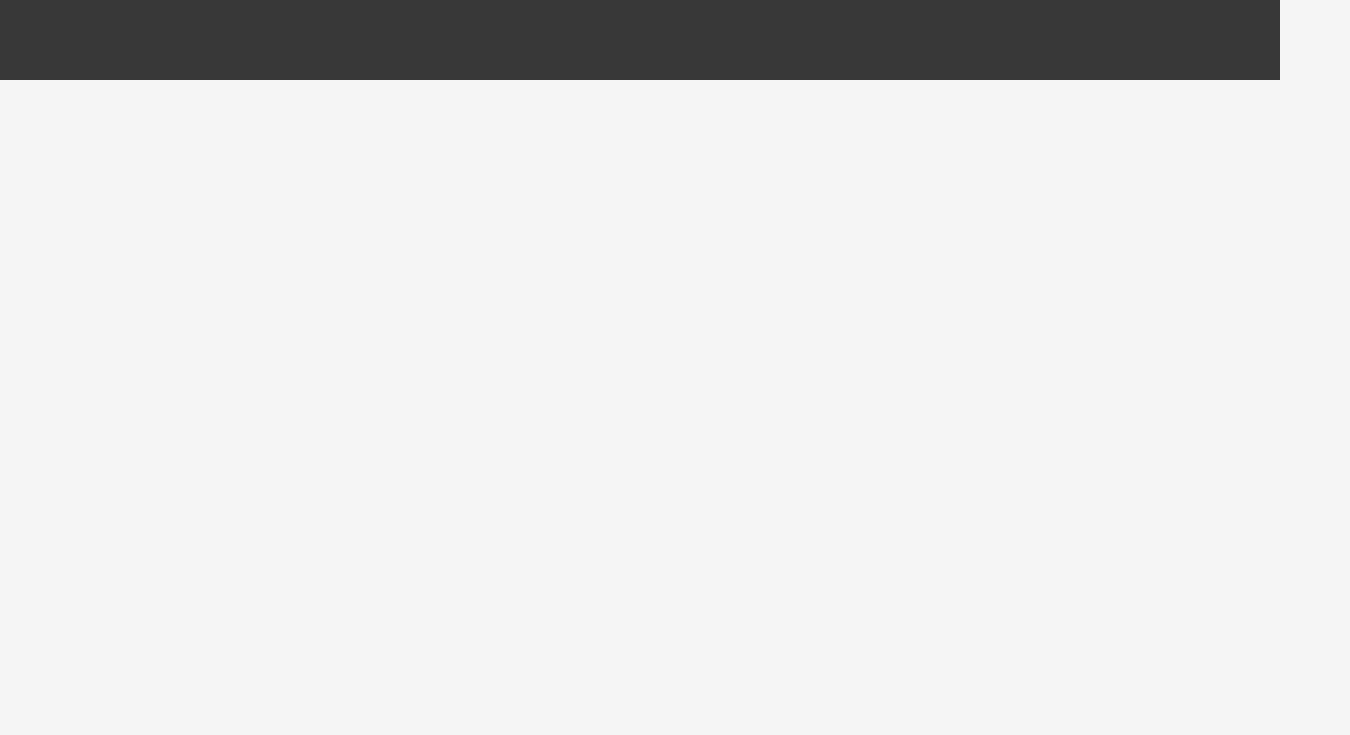
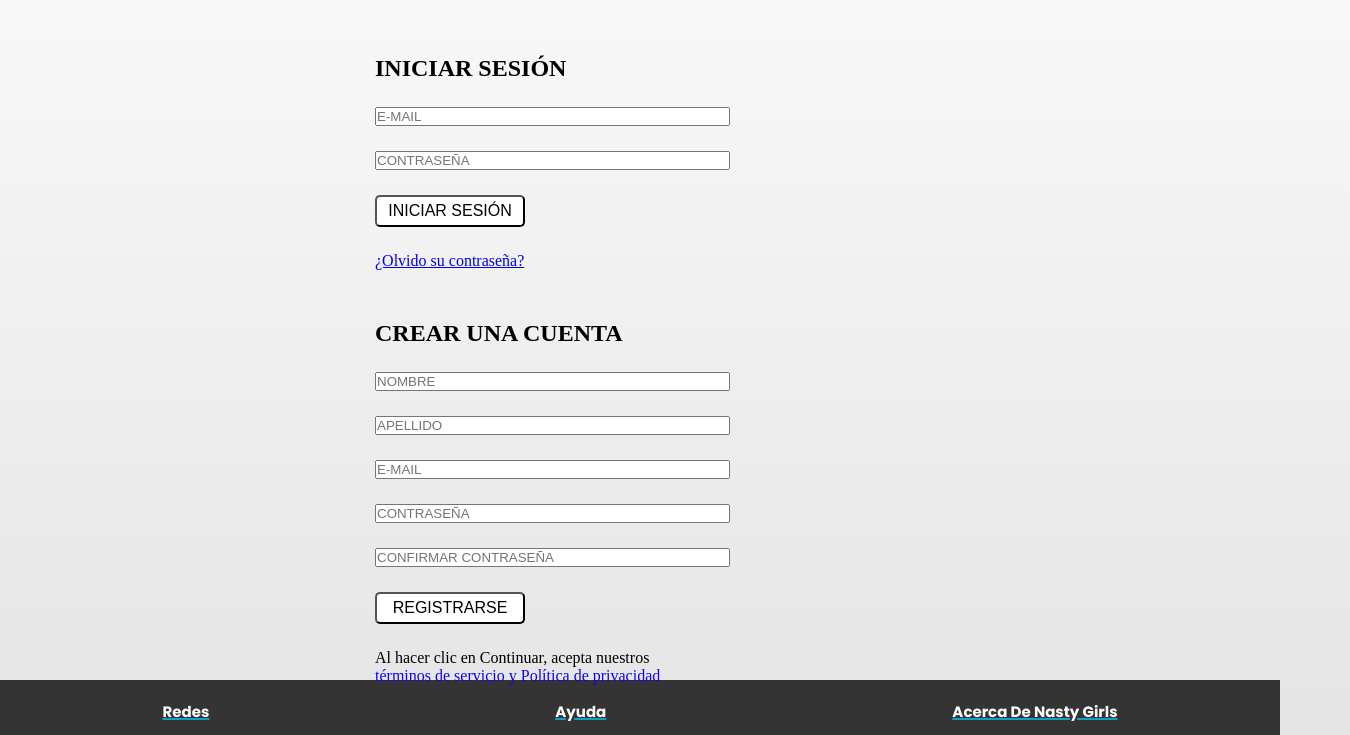
Before and after one commit to Gerald-web21/Nasty-Girls, a plain HTML site: page pages/inicio-de-sesion.html in a window 1280 px wide. Shown: the part 260-995 px from the top of the page, 1350 px wide, since content can reach past the window. Before the commit the page ends 800 px from the top, so only its background shows below. Drawn offline with nearby package versions, Linux system fonts and the light colour scheme.

Commit message:
creacion de la pagina de registro

```diff
--- a/css/estilo.css
+++ b/css/estilo.css
@@ -8,7 +8,7 @@
 
 header{
     display: flex;
-    /* background-color: #00000053; */
+    background-color: #00000028;
     height: 5.625rem;
     justify-content: space-between;
     align-items: center;
@@ -46,16 +46,16 @@ header{
     text-transform: capitalize;
 }
 
-
-
 .buscar{
     border-radius: 8px;
 }
 /* body */
 
 body{
-    background-color: #f3f2f2c4;
+    background: linear-gradient(180deg, #ffffff, #0000001e);
 }
+
+/* Pagina de inicio */
 
 /* primera sección grid */
 
@@ -348,3 +348,87 @@ footer{
 
 
 }
+
+/* Pagina de inicio de sesión */
+
+.main-iniciar-sesion{
+    width: 100%;
+    height:100vh;
+    align-content: center;
+    margin: 0px 0px 0px 70px;
+}
+
+.main-iniciar-sesion .sesion-contenedor{
+    display: flex;
+    flex-wrap: wrap;
+    justify-content: space-evenly;
+    align-items: center;
+    width: 100%;
+    height: 50%;
+    background-color: #ffffff00;
+}
+
+.iniciar-sesion{
+    display: flex;
+    flex-direction: column;
+    width: 720px;
+    padding: 25px;
+    gap: 1.5625rem;
+}
+
+.iniciar-sesion article{
+    display: flex;
+    flex-direction: column;
+    width: 355px;
+    gap: 1.5625rem;
+}
+
+.iniciar-sesion button{
+    width: 150px;
+    padding: 5px 0px;
+    font-size:medium;
+    color: #000000;
+    background-color: #ffffff;
+    border-color:#000000 ;
+    border-radius: 5px;
+}
+
+
+.crear-una-cuenta{
+    display: flex;
+    flex-direction: column;
+    width: 720px;
+    padding: 25px;
+    gap: 1.5625rem;
+}
+
+.crear-una-cuenta article{
+    display: flex;
+    flex-direction: column;
+    width: 355px;
+    gap: 1.5625rem;
+}
+
+.crear-una-cuenta button{
+    width: 150px;
+    padding: 5px 0px;
+    font-size:medium;
+    color: #000000;
+    background-color: #ffffff;
+    border-color:#000000 ;
+    border-radius: 5px;
+}
+
+.terminos-y-condiciones{
+    color: #0d00ff;
+}
+
+/* Pagina de Damas */
+
+
+
+/* Pagina de Caballeros */
+
+
+
+/* Pagina de Zapatos */
--- a/pages/inicio-de-sesion.html
+++ b/pages/inicio-de-sesion.html
@@ -31,8 +31,30 @@
             </ul>
         </nav>
     </header>
-    <main>
-
+    <main class="main-iniciar-sesion">
+        <section class="sesion-contenedor">
+            <section class="iniciar-sesion">
+                <h2>INICIAR SESIÓN</h2>
+                <article>
+                    <input class="email" type="text" name="email" placeholder="E-MAIL">
+                    <input class="contraseña" type="text" name="contraseña" placeholder="CONTRASEÑA">
+                </article>
+                    <button>INICIAR SESIÓN</button>
+                <a href="#">¿Olvido su contraseña?</a>
+            </section>
+            <section class="crear-una-cuenta">
+                <h2>CREAR UNA CUENTA</h2>
+                <article>
+                    <input class="nombre" type="text" name="nombre" placeholder="NOMBRE">
+                    <input class="apellido" type="text" name="apellido" placeholder="APELLIDO">
+                    <input class="email2" type="text" name="email2" placeholder="E-MAIL">
+                    <input class="contraseña" type="text" name="contraseña" placeholder="CONTRASEÑA">
+                    <input class="contraseña2" type="text" name="contraseña2" placeholder="CONFIRMAR CONTRASEÑA">
+                </article>
+                    <button>REGISTRARSE</button>
+                <p>Al hacer clic en Continuar, acepta nuestros <br> <span class="terminos-y-condiciones">términos de servicio y Política de privacidad</span></p>
+            </section>
+        </section>
     </main>
     <footer>
         <div class="contenedor">
```
